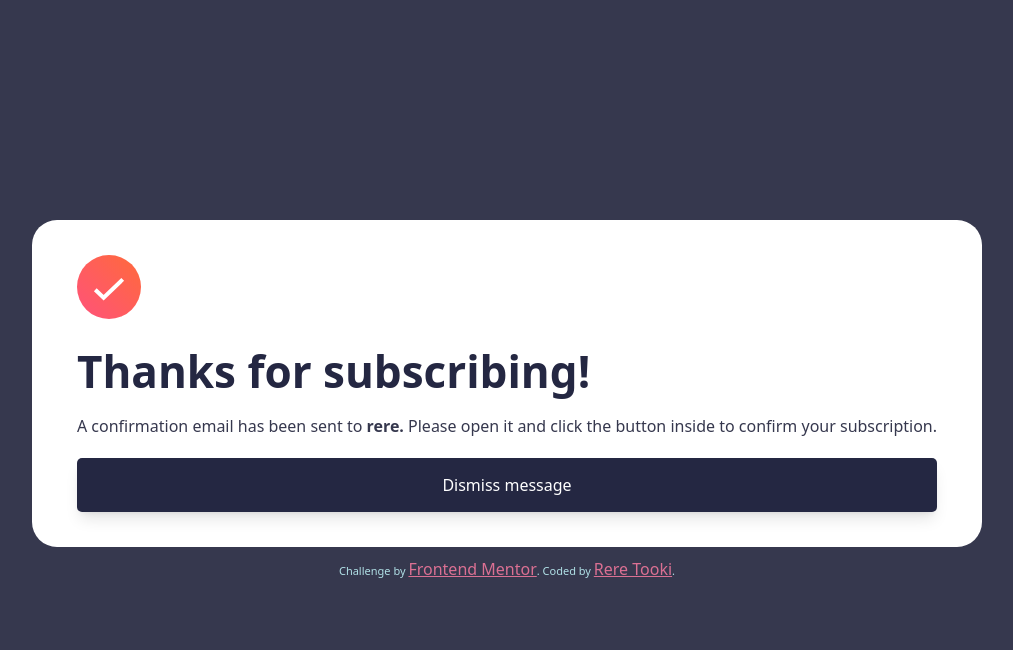
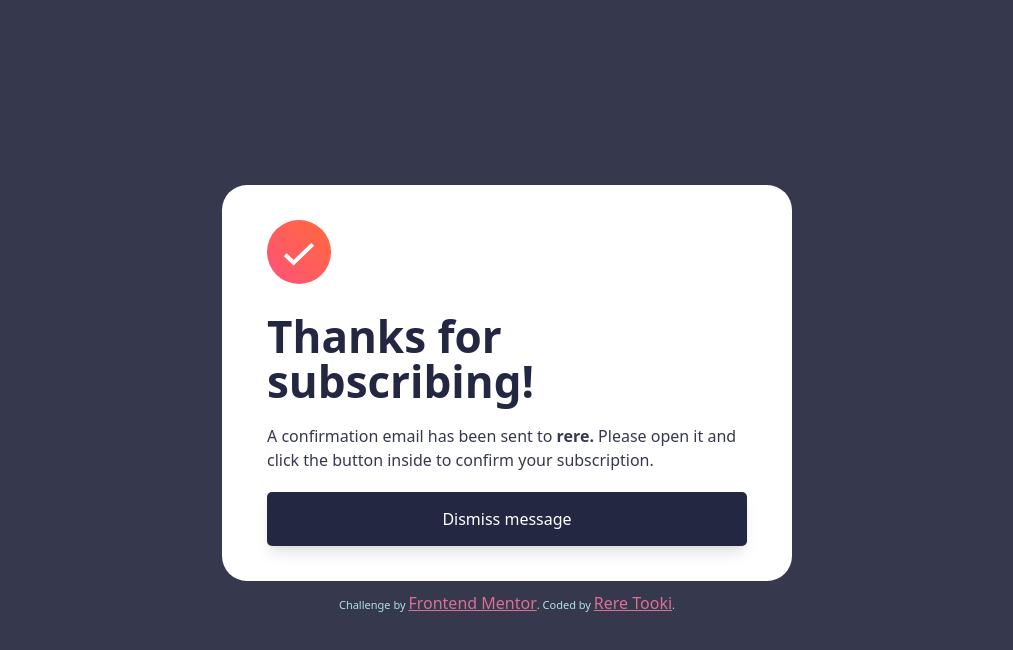
Before and after one commit to RereTooki/newsletter-component, a React (Vite) app: page / in a window 1280 px wide. Both pictures are taken after typing "name@example.com" into the empty fields and a click on the button "Subscribe to monthly newsletter". Shown: the top 650 px of the page, without its empty margins (133-1146 px from the left). Built offline with nearby package versions, Linux system fonts and the light colour scheme.

Commit message:
Reverted to my previous wrapping state

```diff
--- a/src/components/CardBody2.tsx
+++ b/src/components/CardBody2.tsx
@@ -5,7 +5,7 @@ import IconSuccess from "../assets/images/icon-success.svg";
 const CardBody2 = () => {
   return (
     <>
-      <div className="md:whitespace-nowrap">
+      <div className="md:whitespace-normal">
         <img className="" src={IconSuccess} alt="A success icon" />
         <h1 className="leading-[45px] text-dark-slate-greys text-[44px] font-bold mt-[30px] mb-[20px]">
           Thanks for subscribing!
```
